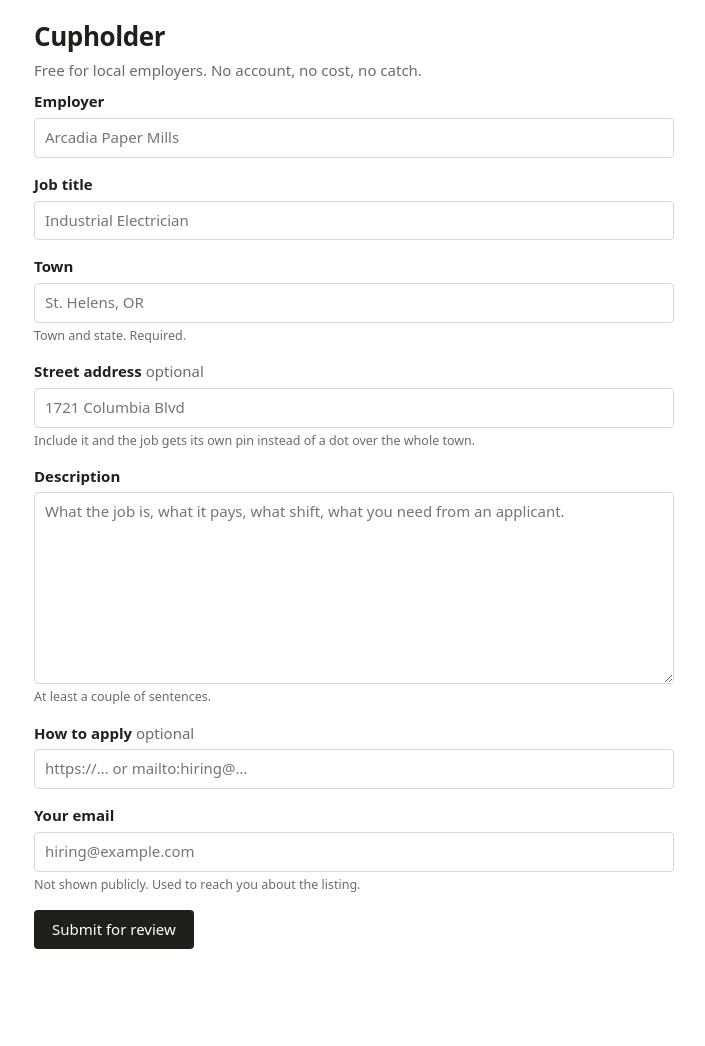
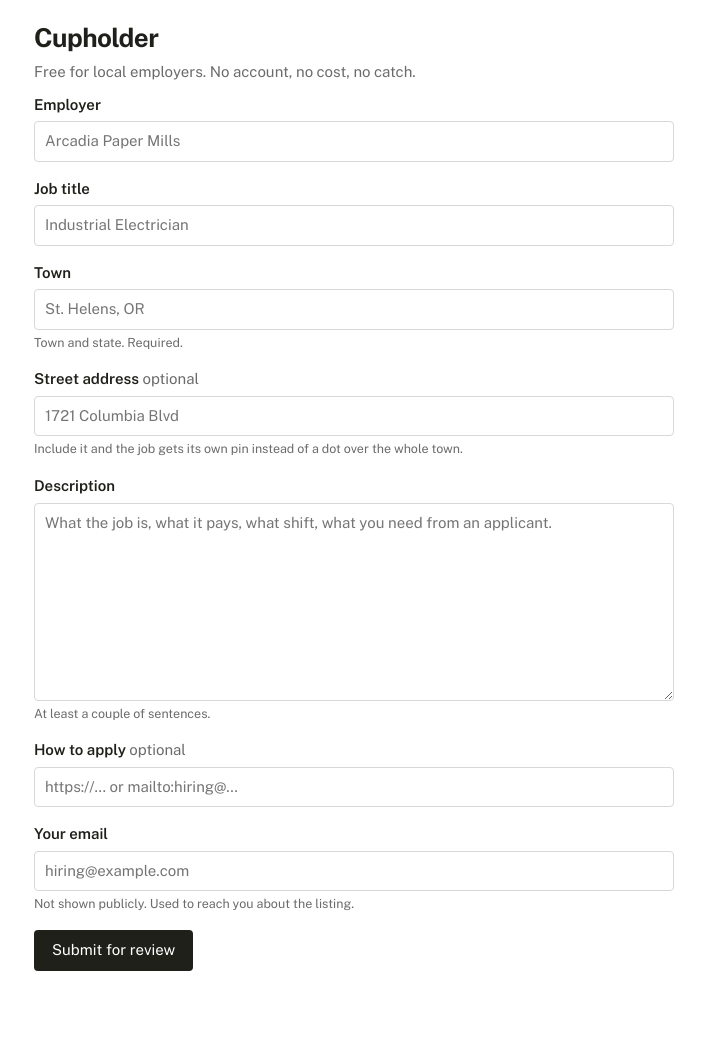
Before and after one commit to tristen-lee/ReDraw, a FastAPI app: page /post.html in a window 1280 px wide. Shown: the whole page, without its empty margins (286-991 px from the left). Before the commit the page ends 949 px from the top, so only its background shows below. Run offline with FastAPI, Linux system fonts and the light colour scheme.

Commit message:
Set Public Sans as the typeface across all pages
One typeface at two weights rather than a display face paired with a
body face: 700 for the wordmark, 400 for everything else. Public Sans is
the US Web Design System typeface, which suits a board carrying federal
listings for mill, hospital and county work better than something that
reads as consumer tech.

Co-Authored-By: Claude Opus 5 <noreply@anthropic.com>

```diff
--- a/static/admin.html
+++ b/static/admin.html
@@ -4,6 +4,8 @@
     <meta charset="UTF-8">
     <meta name="viewport" content="width=device-width, initial-scale=1.0">
     <title>Review queue — Cupholder</title>
+    <link rel="preconnect" href="https://fonts.gstatic.com" crossorigin>
+    <link rel="stylesheet" href="https://fonts.googleapis.com/css2?family=Public+Sans:wght@400;600;700&display=swap">
     <link rel="stylesheet" href="style.css">
 </head>
 <body class="page">
--- a/static/index.html
+++ b/static/index.html
@@ -5,6 +5,8 @@
     <meta name="viewport" content="width=device-width, initial-scale=1.0">
     <title>Cupholder</title>
     <link rel="stylesheet" href="https://unpkg.com/leaflet@1.9.4/dist/leaflet.css">
+    <link rel="preconnect" href="https://fonts.gstatic.com" crossorigin>
+    <link rel="stylesheet" href="https://fonts.googleapis.com/css2?family=Public+Sans:wght@400;600;700&display=swap">
     <link rel="stylesheet" href="style.css">
 </head>
 <body>
--- a/static/post.html
+++ b/static/post.html
@@ -4,6 +4,8 @@
     <meta charset="UTF-8">
     <meta name="viewport" content="width=device-width, initial-scale=1.0">
     <title>Post a job — Cupholder</title>
+    <link rel="preconnect" href="https://fonts.gstatic.com" crossorigin>
+    <link rel="stylesheet" href="https://fonts.googleapis.com/css2?family=Public+Sans:wght@400;600;700&display=swap">
     <link rel="stylesheet" href="style.css">
 </head>
 <body class="page">
--- a/static/style.css
+++ b/static/style.css
@@ -1,6 +1,3 @@
-/* ============================================================
-   Tokens — change these four and the whole site follows.
-   ============================================================ */
 :root {
     --ink: #1E2019;
     --muted: #6b6b6b;
@@ -12,7 +9,7 @@
 
 body {
     margin: 0;
-    font: 15px/1.45 system-ui, -apple-system, "Segoe UI", sans-serif;
+    font: 15px/1.5 "Public Sans", system-ui, -apple-system, "Segoe UI", sans-serif;
     color: var(--ink);
 }
 
@@ -26,10 +23,13 @@ header {
     padding: 18px 20px 10px;
 }
 
+/* The wordmark. Same typeface as everything else, just heavier —
+   one font at two weights avoids the pairing problem entirely. */
 h1 {
     margin: 0;
     font-size: 26px;
-    letter-spacing: -0.4px;
+    font-weight: 700;
+    letter-spacing: -0.6px;
 }
 
 header h1 a { text-decoration: none; }
@@ -115,8 +115,6 @@ footer {
     border-bottom: 1px solid var(--line);
 }
 
-/* While drawing, touch-action stops the phone scrolling the page
-   instead of tracing a shape. Without it mobile drawing is broken. */
 #map.drawing {
     cursor: crosshair;
     touch-action: none;
--- a/templates/job.html
+++ b/templates/job.html
@@ -7,6 +7,8 @@
     <meta name="description" content="{{ job.meta_description }}">
     <link rel="canonical" href="{{ canonical }}">
     {% if noindex %}<meta name="robots" content="noindex,follow">{% endif %}
+    <link rel="preconnect" href="https://fonts.gstatic.com" crossorigin>
+    <link rel="stylesheet" href="https://fonts.googleapis.com/css2?family=Public+Sans:wght@400;600;700&display=swap">
     <link rel="stylesheet" href="/style.css">
     {% if structured_data %}
     <script type="application/ld+json">{{ structured_data | safe }}</script>
```
